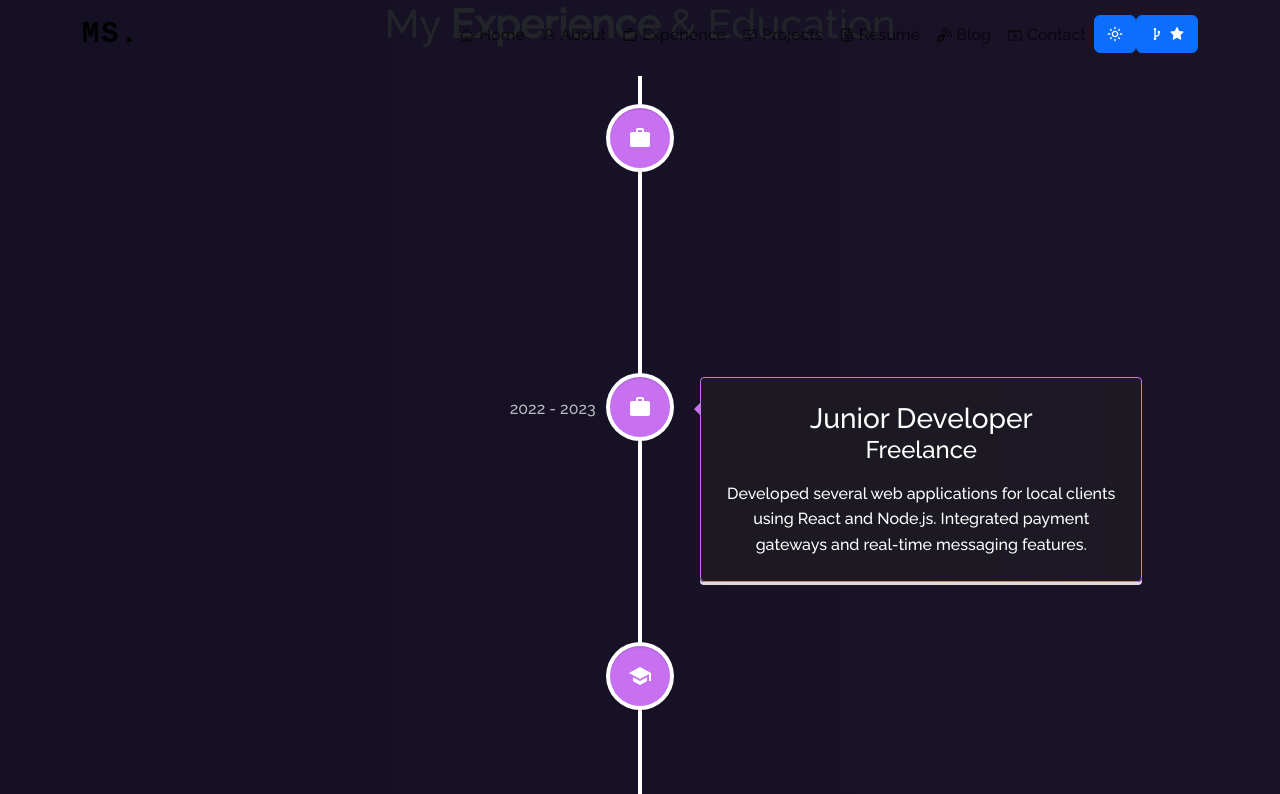
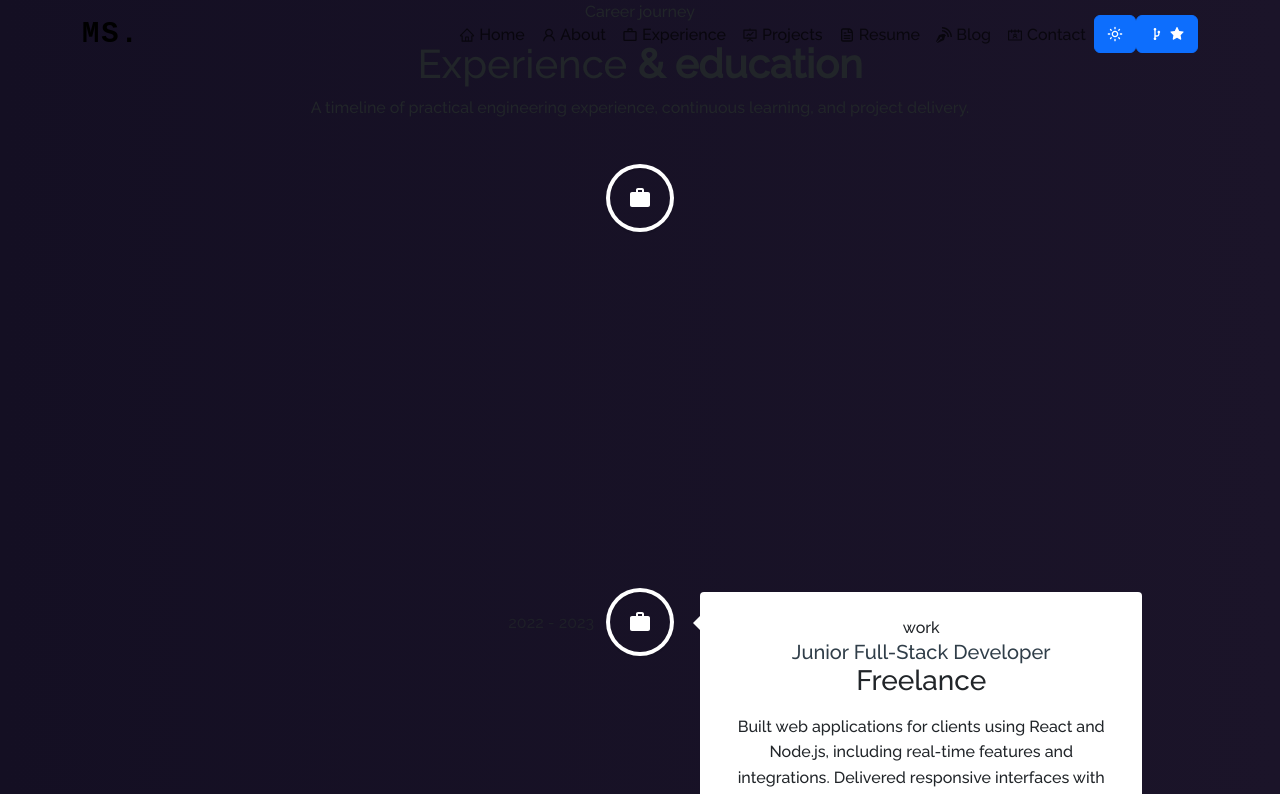
Before and after one commit to mugishastev/mugisha-steven, a React (Create React App) app: page /experience in a window 1280 px wide. Shown: the top 794 px of the page. Built offline with nearby package versions, Linux system fonts and the light colour scheme.

Commit message:
Stage 4: improve experience timeline

```diff
--- a/src/components/Experience/Experience.js
+++ b/src/components/Experience/Experience.js
@@ -6,64 +6,77 @@ import {
 import "react-vertical-timeline-component/style.min.css";
 import { Container } from "react-bootstrap";
 import Particle from "../Particle";
-import { MdWork, MdSchool } from "react-icons/md";
+import { MdWork, MdSchool, MdCode } from "react-icons/md";
+
+const milestones = [
+  {
+    type: "work",
+    date: "2023 - Present",
+    title: "Backend Engineer",
+    organization: "Sohoza System",
+    description:
+      "Develop and maintain backend systems for real-world applications, focusing on scalable APIs, database design, authentication, and reliable service architecture.",
+    highlights: ["NestJS", "PostgreSQL", "Prisma", "API architecture"],
+  },
+  {
+    type: "work",
+    date: "2022 - 2023",
+    title: "Junior Full-Stack Developer",
+    organization: "Freelance",
+    description:
+      "Built web applications for clients using React and Node.js, including real-time features and integrations. Delivered responsive interfaces with maintainable backend services.",
+    highlights: ["React", "Node.js", "WebSockets", "Integrations"],
+  },
+  {
+    type: "education",
+    date: "2020 - 2022",
+    title: "Integrated A2 — Software Development",
+    organization: "Kigali, Rwanda",
+    description:
+      "Studied software development fundamentals, algorithms, data structures, databases, and modern web technologies while participating in practical projects and hackathons.",
+    highlights: ["Software development", "Databases", "Algorithms", "Hackathons"],
+  },
+];
 
 function Experience() {
   return (
-    <Container fluid className="resume-section">
+    <Container fluid className="experience-section" aria-labelledby="experience-heading">
       <Particle />
       <Container>
-        <h1 className="project-heading" style={{ paddingBottom: "20px" }}>
-          My <strong className="purple">Experience</strong> & Education
+        <p className="section-eyebrow">Career journey</p>
+        <h1 id="experience-heading" className="project-heading">
+          Experience <strong className="purple">& education</strong>
         </h1>
-        <VerticalTimeline>
-          <VerticalTimelineElement
-            className="vertical-timeline-element--work"
-            contentStyle={{ background: "rgba(33, 33, 33, 0.5)", color: "#fff", border: "1px solid #c770f0" }}
-            contentArrowStyle={{ borderRight: "7px solid  #c770f0" }}
-            date="2023 - Present"
-            iconStyle={{ background: "#c770f0", color: "#fff" }}
-            icon={<MdWork />}
-          >
-            <h3 className="vertical-timeline-element-title">Backend Engineer</h3>
-            <h4 className="vertical-timeline-element-subtitle">Sohoza System</h4>
-            <p>
-              Lead backend development for multiple high-traffic applications.
-              Architected scalable microservices using NestJS and PostgreSQL.
-            </p>
-          </VerticalTimelineElement>
+        <p className="experience-intro">
+          A timeline of practical engineering experience, continuous learning, and project delivery.
+        </p>
 
-          <VerticalTimelineElement
-            className="vertical-timeline-element--work"
-            contentStyle={{ background: "rgba(33, 33, 33, 0.5)", color: "#fff", border: "1px solid #c770f0" }}
-            contentArrowStyle={{ borderRight: "7px solid  #c770f0" }}
-            date="2022 - 2023"
-            iconStyle={{ background: "#c770f0", color: "#fff" }}
-            icon={<MdWork />}
-          >
-            <h3 className="vertical-timeline-element-title">Junior Developer</h3>
-            <h4 className="vertical-timeline-element-subtitle">Freelance</h4>
-            <p>
-              Developed several web applications for local clients using React and Node.js.
-              Integrated payment gateways and real-time messaging features.
-            </p>
-          </VerticalTimelineElement>
+        <VerticalTimeline lineColor="var(--imp-text-color)">
+          {milestones.map((milestone) => {
+            const Icon = milestone.type === "education" ? MdSchool : milestone.type === "work" ? MdWork : MdCode;
 
-          <VerticalTimelineElement
-            className="vertical-timeline-element--education"
-            contentStyle={{ background: "rgba(33, 33, 33, 0.5)", color: "#fff", border: "1px solid #c770f0" }}
-            contentArrowStyle={{ borderRight: "7px solid  #c770f0" }}
-            date="2020 - 2022"
-            iconStyle={{ background: "#c770f0", color: "#fff" }}
-            icon={<MdSchool />}
-          >
-            <h3 className="vertical-timeline-element-title">Software Development</h3>
-            <h4 className="vertical-timeline-element-subtitle">Integrated A2 Level</h4>
-            <p>
-              Focus on Algorithms, Data Structures, and Modern Web Technologies.
-              Participated in national coding competitions and hackathons.
-            </p>
-          </VerticalTimelineElement>
+            return (
+              <VerticalTimelineElement
+                key={`${milestone.title}-${milestone.date}`}
+                className={`vertical-timeline-element--${milestone.type}`}
+                date={milestone.date}
+                iconStyle={{ background: "var(--imp-text-color)", color: "#fff" }}
+                icon={<Icon aria-hidden="true" />}
+              >
+                <span className="timeline-type">{milestone.type}</span>
+                <h2 className="vertical-timeline-element-title">{milestone.title}</h2>
+                <h3 className="vertical-timeline-element-subtitle">{milestone.organization}</h3>
+                <p>{milestone.description}</p>
+                {milestone.highlights.length > 0 && (
+                  <ul className="timeline-highlights" aria-label="Skills and technologies">
+                    {milestone.highlights.map((highlight) => (
+                      <li key={highlight}>{highlight}</li>
+                    ))}
+                  </ul>
+                )}
+              </VerticalTimelineElement>
+            );
+          })}
         </VerticalTimeline>
       </Container>
     </Container>
```
